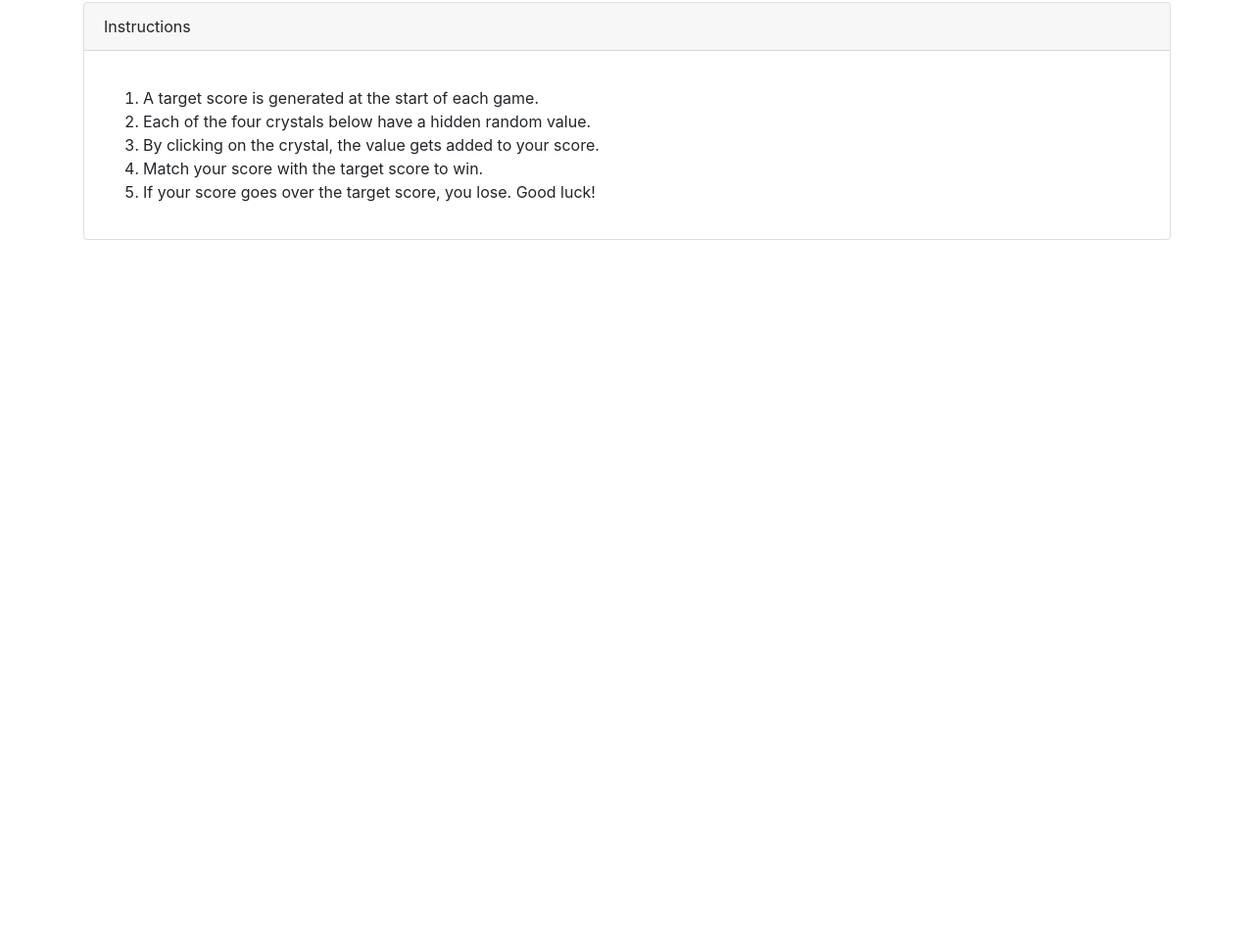
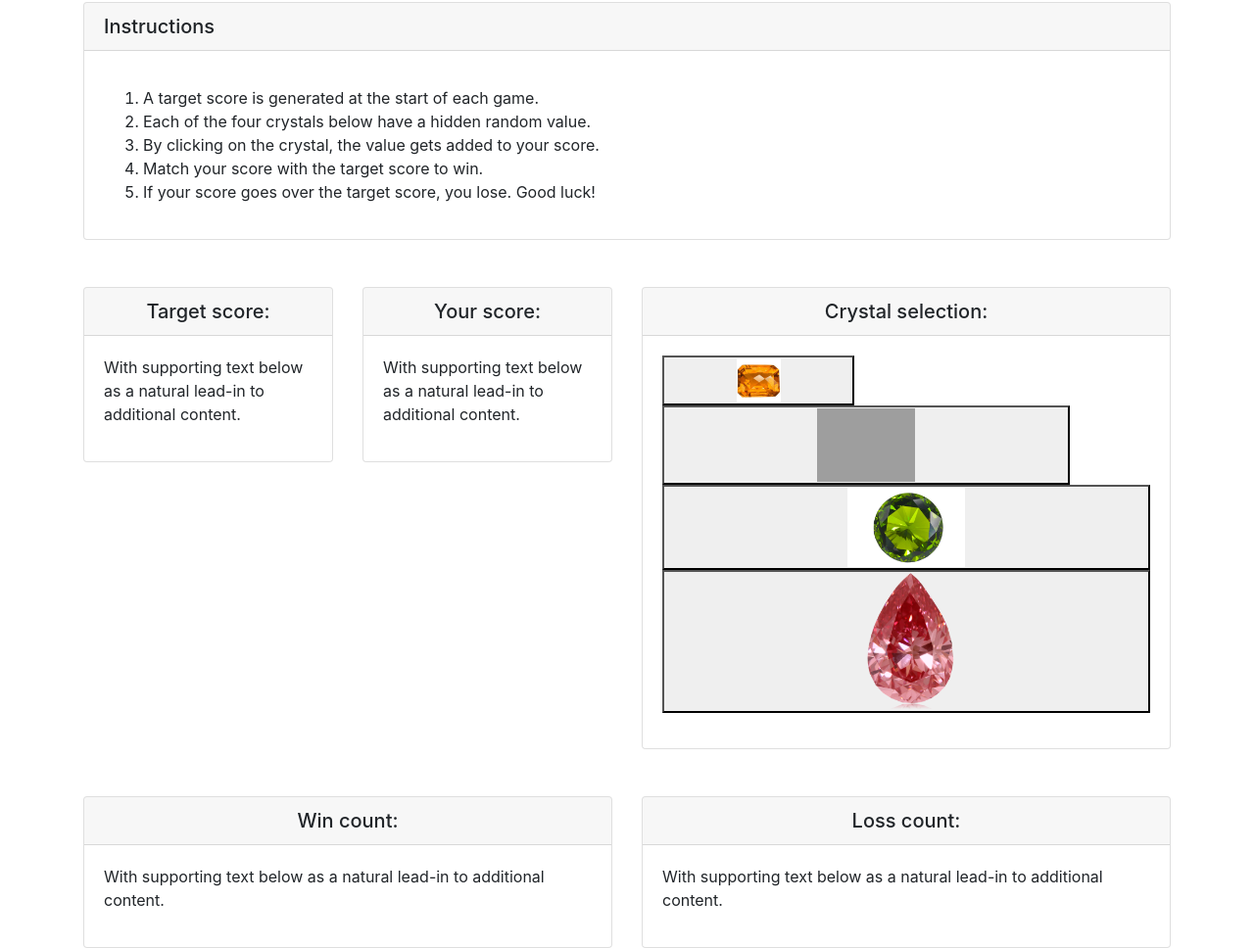
Before and after one commit to tangchristina/unit-4-game, a plain HTML site: page index.html in a window 1280 px wide. Shown: the part 233-1201 px from the top of the page at 98% size. Before the commit the page ends 800 px from the top, so only its background shows below. Drawn offline with nearby package versions, Linux system fonts and the light colour scheme; grey boxes are pictures that could not be loaded.

Commit message:
added buttons to my gems by assigning button IDs

```diff
--- a/assets/javascript/game.js
+++ b/assets/javascript/game.js
@@ -0,0 +1,21 @@
+$(document).ready(function() {
+    var targetScore = 0;
+    var yourScore = 0;
+    var gemOne = 0;
+    var gemTwo = 0;
+    var gemThree = 0;
+    var gemFour = 0;
+    var winCount = 0;
+    var lossCount = 0;
+    var isNumberOver = false;
+
+
+    function initializeGame () {
+    //** Returns a random integer between min and max ---> Math.floor(Math.random() * (max - min + 1)) + min;
+        targetScore = Math.floor(Math.rand()*102)+19;
+        gemOne = Math.floor(Math.rand()*12)+1;
+        gemTwo = Math.floor(Math.rand()*12)+1;
+        gemThree = Math.floor(Math.rand()*12)+1;
+        gemFour = Math.floor(Math.rand()*12)+1;
+    }
+});
--- a/index.html
+++ b/index.html
@@ -10,21 +10,22 @@
         <meta name="description" content="">
         <meta name="viewport" content="width=device-width, initial-scale=1">
         <link rel="stylesheet" href="assets/css/style.css">
+        <!--Bootstrap CSS-->
         <link rel="stylesheet" href="https://stackpath.bootstrapcdn.com/bootstrap/4.3.1/css/bootstrap.min.css" integrity="sha384-ggOyR0iXCbMQv3Xipma34MD+dH/1fQ784/j6cY/iJTQUOhcWr7x9JvoRxT2MZw1T" crossorigin="anonymous">
     </head>
     <body>
 
     <div class="container">
 
-
+        <!--Crystal collector jumbotron-->
         <div class="jumbotron" style=text-align:center;>
             <h1 class="display-4">Crystal Game</h1>
           </div>
 
         <div class="card">
-                <div class="card-header">
+                <h5 class="card-header">
                   Instructions
-                </div>
+                </h5>
                 <div class="card-body">
                   <p class="card-text">
                     <ol>
@@ -37,13 +38,62 @@
                  </p>
                 </div>
         </div>
-        <div class="container">
+<br><br>
+
+
                 <div class="row">
-                <div class="col-md-6">
-
+                        <div class="col-sm-3">
+                          <div class="card">
+                              <h5 class="card-header" style=text-align:center;>Target score:</h5>
+                              <p class="card-body">With supporting text below as a natural lead-in to additional content.</p>
+                          </div>
+                        </div>
+                        <div class="col-sm-3">
+                          <div class="card">
+                              <h5 class="card-header" style=text-align:center;>Your score:</h5>
+                              <p class="card-body">With supporting text below as a natural lead-in to additional content.</p>
+                          </div>
+                        </div>
+                        <div class="col-sm-6">
+                                <div class="card">
+                                    <h5 class="card-header" style=text-align:center;>Crystal selection:</h5>
+                                    <p class="card-body">
+                                        <button id="gem-one">
+                                        <img src="assets/images/rectangle orange.jpg" style= width:25%; style= float:right;>
+                                        </button>
+                                        <button id="gem-two">
+                                        <img src="https://upload.wikimedia.org/wikipedia/commons/7/7d/Yohinki_Purple_Gem.jpg" style=width:25%; style= float:right;>
+                                        </button>
+                                        <button id="gem-three">
+                                        <img src="assets/images/round green.jpg" style=width:25%; style= float:right;>
+                                        </button>
+                                        <button id="gem-four">
+                                        <img src="assets/images/teardrop pink.jpg" style=width:25%; style=float:right;>
+                                        </button>
+                                    </p>
                                 </div>
                         </div>
                 </div>
+
+
+<br><br>
+
+                <div class="row">
+                        <div class="col-sm-6">
+                                <div class="card">
+                                    <h5 class="card-header" style=text-align:center;>Win count:</h5>
+                                    <p class="card-body">With supporting text below as a natural lead-in to additional content.</p>
+                                </div>
+                              </div>
+                              <div class="col-sm-6">
+                                <div class="card">
+                                    <h5 class="card-header" style=text-align:center;>Loss count:</h5>
+                                    <p class="card-body">With supporting text below as a natural lead-in to additional content.</p>
+                                </div>
+                        </div>
+                </div>
+
+
 
     </div>
 
```
Also changed, not shown: assets/images/rectangle orange.jpg (renamed from assets/images/orange.jpeg), assets/images/round green.jpg (renamed from assets/images/green1.jpg), assets/images/square purple.jpg (added), assets/images/teardrop pink.jpg (renamed from assets/images/pink.jpg). Lines whose indentation alone changed are shown as unchanged.
